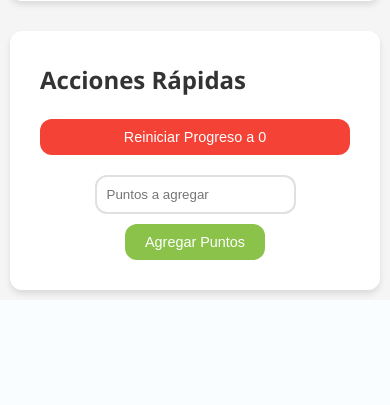
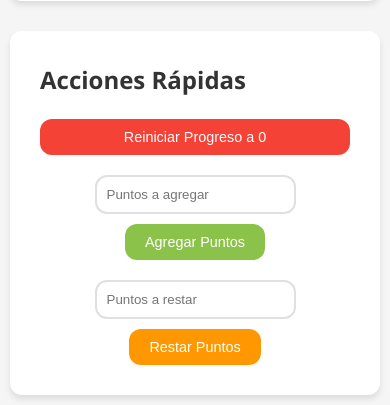
Before and after one commit to oswydevops/Jeanporcentaje, a Flask app: page /admin in a window 390 px wide. Shown: the part 1511-1916 px from the top of the page. Before the commit the page ends 1809 px from the top, so only its background shows below. Run offline with Flask 3, Linux system fonts and the light colour scheme; the visitor is signed in with stand-in values (Sample User, id 1).

Commit message:
Feat: Agregar límite de 20h y botón restar puntos en admin

```diff
--- a/app.py
+++ b/app.py
@@ -2,6 +2,7 @@ import os
 from flask import Flask, render_template, request, jsonify, redirect, url_for, session, send_from_directory
 from models import db, User, Progress, SystemConfig
 from werkzeug.security import generate_password_hash, check_password_hash
+from datetime import datetime, timedelta
 
 app = Flask(__name__)
 
@@ -89,13 +90,30 @@ def add_points():
         if not progress or not config:
             return jsonify({'error': 'Configuración no encontrada'}), 500
 
+        # VERIFICAR SI HA PASADO 20 HORAS
+        time_since_last_click = datetime.utcnow() - progress.last_click_time
+        twenty_hours = timedelta(hours=20)
+
+        if time_since_last_click < twenty_hours:
+            hours_remaining = twenty_hours - time_since_last_click
+            hours = int(hours_remaining.total_seconds() // 3600)
+            minutes = int((hours_remaining.total_seconds() % 3600) // 60)
+            return jsonify({
+                'error': True,
+                'message': f'Debes esperar {hours}h {minutes}m para sumar puntos nuevamente'
+            }), 429
+
+        # SUMAR PUNTOS Y ACTUALIZAR TIEMPO
         progress.current_points += config.points_per_click
+        progress.last_click_time = datetime.utcnow()  # ACTUALIZAR TIEMPO
+
         if progress.current_points > config.max_points:
             progress.current_points = config.max_points
 
         db.session.commit()
 
         return jsonify({
+            'success': True,
             'current_points': progress.current_points,
             'max_points': config.max_points,
             'percentage': (progress.current_points / config.max_points) * 100
@@ -241,6 +259,37 @@ def get_progress():
     except Exception as e:
         return jsonify({'error': str(e)}), 500
 
+@app.route('/admin/subtract_manual_points', methods=['POST'])
+def subtract_manual_points():
+    if not session.get('admin_logged_in'):
+        return jsonify({'error': 'No autorizado'}), 401
+
+    try:
+        points_to_subtract = float(request.json.get('points'))
+
+        progress = Progress.query.first()
+        config = SystemConfig.query.first()
+
+        if not progress or not config:
+            return jsonify({'error': 'Configuración no encontrada'}), 500
+
+        # RESTAR PUNTOS
+        progress.current_points -= points_to_subtract
+        if progress.current_points < 0:
+            progress.current_points = 0
+
+        db.session.commit()
+
+        return jsonify({
+            'success': True,
+            'current_points': progress.current_points,
+            'percentage': (progress.current_points / config.max_points) * 100
+        })
+
+    except Exception as e:
+        db.session.rollback()
+        return jsonify({'error': str(e)}), 400
+
 # Health check para Azure
 @app.route('/health')
 def health_check():
--- a/models.py
+++ b/models.py
@@ -15,6 +15,7 @@ class Progress(db.Model):
     max_points = db.Column(db.Float, default=100.0)
     points_per_click = db.Column(db.Float, default=1.0)
     updated_at = db.Column(db.DateTime, default=datetime.utcnow, onupdate=datetime.utcnow)
+    last_click_time = db.Column(db.DateTime, default=datetime.utcnow)
 
 class SystemConfig(db.Model):
     id = db.Column(db.Integer, primary_key=True)
--- a/static/css/style.css
+++ b/static/css/style.css
@@ -409,3 +409,32 @@ body {
         padding: 20px;
     }
 }
+
+/* AGREGAR ESTO AL CSS */
+.manual-subtract {
+    display: flex;
+    gap: 10px;
+    align-items: center;
+}
+
+.btn.warning {
+    background: #ff9800;
+    color: white;
+}
+
+.btn.warning:hover {
+    background: #f57c00;
+}
+
+.manual-subtract input {
+    flex: 1;
+    padding: 10px;
+    border: 2px solid #e0e0e0;
+    border-radius: var(--border-radius);
+}
+
+@media (max-width: 768px) {
+    .manual-subtract {
+        flex-direction: column;
+    }
+}
--- a/static/js/script.js
+++ b/static/js/script.js
@@ -16,6 +16,12 @@ function initializeApp() {
     const resetProgressBtn = document.getElementById('reset-progress-btn');
     const addManualPointsBtn = document.getElementById('add-manual-points-btn');
     const manualPointsInput = document.getElementById('manual-points');
+    const subtractManualPointsBtn = document.getElementById('subtract-manual-points-btn');
+    const subtractPointsInput = document.getElementById('subtract-points');
+
+    if (subtractManualPointsBtn && subtractPointsInput) {
+        subtractManualPointsBtn.addEventListener('click', subtractManualPoints);
+    }
 
     // Cargar progreso inicial
     loadProgress();
@@ -26,6 +32,18 @@ function initializeApp() {
     }
 
     // Event listeners para panel admin
+    if (configForm) {
+        configForm.addEventListener('submit', updateConfig);
+    }
+
+    if (resetProgressBtn) {
+        resetProgressBtn.addEventListener('click', resetProgress);
+    }
+
+    if (addManualPointsBtn && manualPointsInput) {
+        addManualPointsBtn.addEventListener('click', addManualPoints);
+    }
+
     if (configForm) {
         configForm.addEventListener('submit', updateConfig);
     }
@@ -54,6 +72,14 @@ async function loadProgress() {
 }
 
 function updateProgressDisplay(data) {
+    console.log("Actualizando display con datos:", data);
+
+    // Validar que los datos existen
+    if (!data) {
+        console.error("Datos no definidos en updateProgressDisplay");
+        return;
+    }
+
     // Actualizar panel principal
     const progressFill = document.getElementById('progress-fill');
     const progressPercentage = document.getElementById('progress-percentage');
@@ -61,10 +87,19 @@ function updateProgressDisplay(data) {
     const maxPoints = document.getElementById('max-points');
 
     if (progressFill && progressPercentage && currentPoints && maxPoints) {
-        progressFill.style.width = `${data.percentage}%`;
-        progressPercentage.textContent = `${data.percentage.toFixed(1)}%`;
-        currentPoints.textContent = data.current_points.toFixed(1);
-        maxPoints.textContent = data.max_points.toFixed(1);
+        // Solo actualizar si los datos existen
+        if (data.percentage !== undefined) {
+            progressFill.style.width = `${data.percentage}%`;
+            progressPercentage.textContent = `${data.percentage.toFixed(1)}%`;
+        }
+
+        if (data.current_points !== undefined) {
+            currentPoints.textContent = data.current_points.toFixed(1);
+        }
+
+        if (data.max_points !== undefined) {
+            maxPoints.textContent = data.max_points.toFixed(1);
+        }
     }
 
     // Actualizar panel admin si existe
@@ -76,31 +111,32 @@ function updateProgressDisplay(data) {
     const statPointsPerClick = document.getElementById('stat-points-per-click');
     const statPercentage = document.getElementById('stat-percentage');
 
-    if (adminProgressFill) {
+    if (adminProgressFill && data.percentage !== undefined) {
         adminProgressFill.style.width = `${data.percentage}%`;
     }
-    if (adminCurrentPoints) {
+    if (adminCurrentPoints && data.current_points !== undefined) {
         adminCurrentPoints.textContent = data.current_points.toFixed(1);
     }
-    if (adminMaxPoints) {
+    if (adminMaxPoints && data.max_points !== undefined) {
         adminMaxPoints.textContent = data.max_points.toFixed(1);
     }
-    if (statCurrentPoints) {
+    if (statCurrentPoints && data.current_points !== undefined) {
         statCurrentPoints.textContent = data.current_points.toFixed(1);
     }
-    if (statMaxPoints) {
+    if (statMaxPoints && data.max_points !== undefined) {
         statMaxPoints.textContent = data.max_points.toFixed(1);
     }
-    if (statPointsPerClick) {
+    if (statPointsPerClick && data.points_per_click !== undefined) {
         statPointsPerClick.textContent = data.points_per_click.toFixed(1);
     }
-    if (statPercentage) {
+    if (statPercentage && data.percentage !== undefined) {
         statPercentage.textContent = `${data.percentage.toFixed(1)}%`;
     }
 }
 
 async function addPoints() {
     try {
+        console.log("Intentando sumar puntos...");
         const response = await fetch('/add_points', {
             method: 'POST',
             headers: {
@@ -108,7 +144,23 @@ async function addPoints() {
             }
         });
 
+        console.log("Respuesta recibida:", response.status);
         const data = await response.json();
+        console.log("Datos recibidos:", data);
+
+        // MANEJO CORREGIDO DE ERRORES
+        if (!response.ok) {
+            console.log("Error en respuesta:", data);
+            if (data.message) {
+                showNotification(data.message, 'error');
+            } else {
+                showNotification('Debes esperar para sumar puntos nuevamente', 'error');
+            }
+            return; // IMPORTANTE: Salir de la función aquí
+        }
+
+        // SI LLEGA AQUÍ, ES ÉXITO
+        console.log("Éxito - actualizando display");
         updateProgressDisplay(data);
 
         // Efecto visual
@@ -120,6 +172,7 @@ async function addPoints() {
 
     } catch (error) {
         console.error('Error adding points:', error);
+        showNotification('Error de conexión', 'error');
     }
 }
 
@@ -215,6 +268,39 @@ async function addManualPoints() {
     }
 }
 
+async function subtractManualPoints() {
+    const pointsInput = document.getElementById('subtract-points');
+    const points = parseFloat(pointsInput.value);
+
+    if (isNaN(points) || points <= 0) {
+        showNotification('Por favor ingresa un número válido mayor a 0', 'error');
+        return;
+    }
+
+    try {
+        const response = await fetch('/admin/subtract_manual_points', {
+            method: 'POST',
+            headers: {
+                'Content-Type': 'application/json',
+            },
+            body: JSON.stringify({ points: points })
+        });
+
+        const result = await response.json();
+
+        if (result.success) {
+            showNotification(`Se restaron ${points} puntos correctamente`, 'success');
+            pointsInput.value = '';
+            updateProgressDisplay(result);
+        } else {
+            showNotification('Error al restar puntos', 'error');
+        }
+    } catch (error) {
+        console.error('Error subtracting manual points:', error);
+        showNotification('Error al restar puntos', 'error');
+    }
+}
+
 function showNotification(message, type) {
     // Crear elemento de notificación
     const notification = document.createElement('div');
--- a/templates/admin_panel.html
+++ b/templates/admin_panel.html
@@ -79,6 +79,10 @@
                     <input type="number" id="manual-points" step="0.1" placeholder="Puntos a agregar">
                     <button id="add-manual-points-btn" class="btn success">Agregar Puntos</button>
                 </div>
+                <div class="manual-subtract">
+                    <input type="number" id="subtract-points" step="0.1" placeholder="Puntos a restar">
+                    <button id="subtract-manual-points-btn" class="btn warning">Restar Puntos</button>
+                </div>
             </div>
         </section>
     </div>
```
